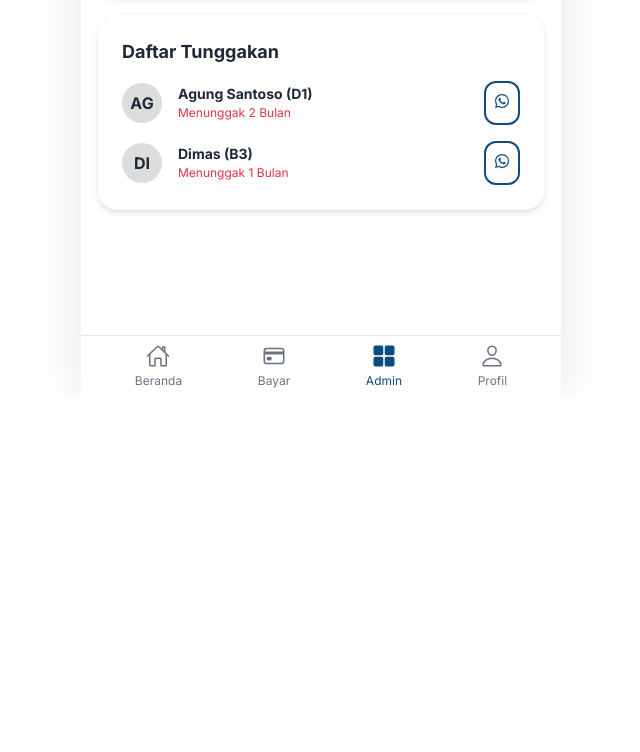
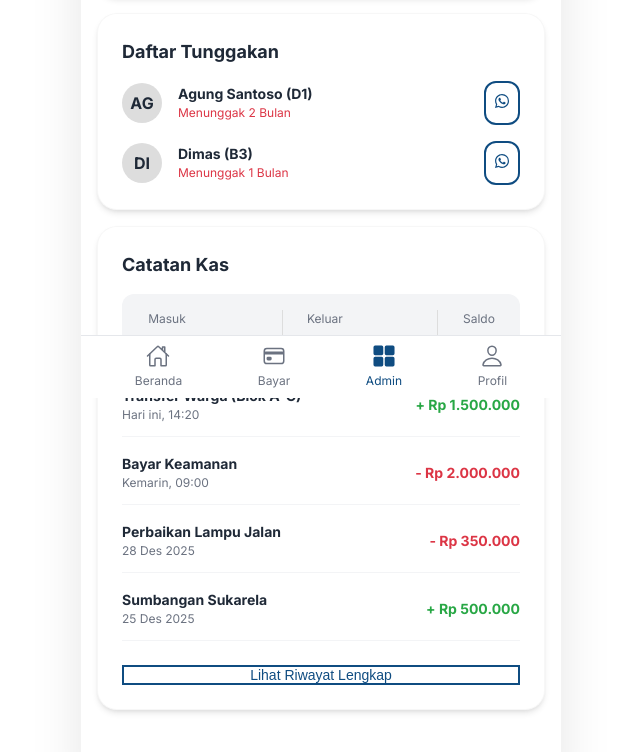
Before and after one commit to llaayyiii/loranmanagement, a plain HTML site: page admin.html in a window 1280 px wide. Shown: the part 402-1154 px from the top of the page, without its empty margins (319-959 px from the left). Before the commit the page ends 800 px from the top, so only its background shows below. Drawn offline with nearby package versions, Linux system fonts and the light colour scheme.

Commit message:
feat: add Catatan Kas section to admin panel

```diff
--- a/admin.html
+++ b/admin.html
@@ -121,6 +121,74 @@
             </div>
         </section>
 
+        <!-- Catatan Kas (New Section) -->
+        <section class="card">
+            <h3 class="font-bold text-lg" style="margin-bottom: var(--spacing-md);">Catatan Kas</h3>
+
+            <!-- Cash Summary -->
+            <div class="flex justify-between"
+                style="margin-bottom: var(--spacing-md); background: var(--bg-light); padding: 16px; border-radius: var(--radius-md);">
+                <div class="text-center">
+                    <div class="text-xs text-muted" style="margin-bottom: 4px;">Masuk</div>
+                    <div class="font-bold text-success text-sm">Rp 15.5jt</div>
+                </div>
+                <div class="text-center" style="border-left: 1px solid #ddd; padding-left: 16px;">
+                    <div class="text-xs text-muted" style="margin-bottom: 4px;">Keluar</div>
+                    <div class="font-bold text-danger text-sm">Rp 8.2jt</div>
+                </div>
+                <div class="text-center" style="border-left: 1px solid #ddd; padding-left: 16px;">
+                    <div class="text-xs text-muted" style="margin-bottom: 4px;">Saldo</div>
+                    <div class="font-bold text-primary text-sm">Rp 7.3jt</div>
+                </div>
+            </div>
+
+            <!-- Transaction List -->
+            <div class="flex flex-col gap-md">
+
+                <!-- Item: Income -->
+                <div class="flex justify-between items-center"
+                    style="border-bottom: 1px solid #F3F4F6; padding-bottom: 12px;">
+                    <div>
+                        <div class="font-bold text-sm">Transfer Warga (Blok A-C)</div>
+                        <div class="text-muted text-xs">Hari ini, 14:20</div>
+                    </div>
+                    <div class="font-bold text-success text-sm">+ Rp 1.500.000</div>
+                </div>
+
+                <!-- Item: Expense -->
+                <div class="flex justify-between items-center"
+                    style="border-bottom: 1px solid #F3F4F6; padding-bottom: 12px;">
+                    <div>
+                        <div class="font-bold text-sm">Bayar Keamanan</div>
+                        <div class="text-muted text-xs">Kemarin, 09:00</div>
+                    </div>
+                    <div class="font-bold text-danger text-sm">- Rp 2.000.000</div>
+                </div>
+
+                <!-- Item: Expense -->
+                <div class="flex justify-between items-center"
+                    style="border-bottom: 1px solid #F3F4F6; padding-bottom: 12px;">
+                    <div>
+                        <div class="font-bold text-sm">Perbaikan Lampu Jalan</div>
+                        <div class="text-muted text-xs">28 Des 2025</div>
+                    </div>
+                    <div class="font-bold text-danger text-sm">- Rp 350.000</div>
+                </div>
+
+                <!-- Item: Income -->
+                <div class="flex justify-between items-center"
+                    style="border-bottom: 1px solid #F3F4F6; padding-bottom: 12px;">
+                    <div>
+                        <div class="font-bold text-sm">Sumbangan Sukarela</div>
+                        <div class="text-muted text-xs">25 Des 2025</div>
+                    </div>
+                    <div class="font-bold text-success text-sm">+ Rp 500.000</div>
+                </div>
+
+                <button class="btn-outline text-sm" style="margin-top: 8px;">Lihat Riwayat Lengkap</button>
+            </div>
+        </section>
+
     </main>
 
     <nav class="bottom-nav">
--- a/styles.css
+++ b/styles.css
@@ -49,8 +49,9 @@ body {
   max-width: 480px;
   margin: 0 auto;
   min-height: 100vh;
-  box-shadow: 0 0 50px rgba(0,0,0,0.1);
-  background-color: #fff; /* App container need white bg mostly */
+  box-shadow: 0 0 50px rgba(0, 0, 0, 0.1);
+  background-color: #fff;
+  /* App container need white bg mostly */
 }
 
 /* Utilities */
@@ -74,20 +75,57 @@ body {
   justify-content: space-between;
 }
 
-.gap-sm { gap: var(--spacing-sm); }
-.gap-md { gap: var(--spacing-md); }
+.gap-sm {
+  gap: var(--spacing-sm);
+}
 
-.text-center { text-align: center; }
-.font-bold { font-weight: 700; }
-.font-medium { font-weight: 500; }
-.text-sm { font-size: 0.875rem; }
-.text-lg { font-size: 1.125rem; }
-.text-xl { font-size: 1.25rem; }
+.gap-md {
+  gap: var(--spacing-md);
+}
 
-.text-primary { color: var(--primary-blue); }
-.text-success { color: var(--secondary-green); }
-.text-danger { color: var(--danger-red); }
-.text-muted { color: var(--text-muted); }
+.text-center {
+  text-align: center;
+}
+
+.font-bold {
+  font-weight: 700;
+}
+
+.font-medium {
+  font-weight: 500;
+}
+
+.text-xs {
+  font-size: 0.75rem;
+}
+
+.text-sm {
+  font-size: 0.875rem;
+}
+
+.text-lg {
+  font-size: 1.125rem;
+}
+
+.text-xl {
+  font-size: 1.25rem;
+}
+
+.text-primary {
+  color: var(--primary-blue);
+}
+
+.text-success {
+  color: var(--secondary-green);
+}
+
+.text-danger {
+  color: var(--danger-red);
+}
+
+.text-muted {
+  color: var(--text-muted);
+}
 
 /* Components */
 .btn {
@@ -101,7 +139,8 @@ body {
   border: none;
   cursor: pointer;
   transition: opacity 0.2s, transform 0.1s;
-  width: 100%; /* Accessible full width on mobile */
+  width: 100%;
+  /* Accessible full width on mobile */
   font-size: 1rem;
 }
 
@@ -137,7 +176,7 @@ body {
   border-radius: var(--radius-lg);
   padding: var(--spacing-lg);
   box-shadow: var(--shadow-md);
-  border: 1px solid rgba(0,0,0,0.03);
+  border: 1px solid rgba(0, 0, 0, 0.03);
   margin-bottom: var(--spacing-md);
 }
 
@@ -175,7 +214,8 @@ body {
   color: var(--text-dark);
 }
 
-.input, .select {
+.input,
+.select {
   width: 100%;
   padding: 12px;
   border: 2px solid #E5E7EB;
@@ -185,7 +225,8 @@ body {
   transition: border-color 0.2s;
 }
 
-.input:focus, .select:focus {
+.input:focus,
+.select:focus {
   outline: none;
   border-color: var(--primary-blue);
 }
@@ -226,13 +267,21 @@ body {
 }
 
 .main-content {
-  padding-bottom: 80px; /* Space for bottom nav */
+  padding-bottom: 80px;
+  /* Space for bottom nav */
 }
 
 /* Animations */
 @keyframes fadeIn {
-  from { opacity: 0; transform: translateY(10px); }
-  to { opacity: 1; transform: translateY(0); }
+  from {
+    opacity: 0;
+    transform: translateY(10px);
+  }
+
+  to {
+    opacity: 1;
+    transform: translateY(0);
+  }
 }
 
 .animate-fade-in {
```
